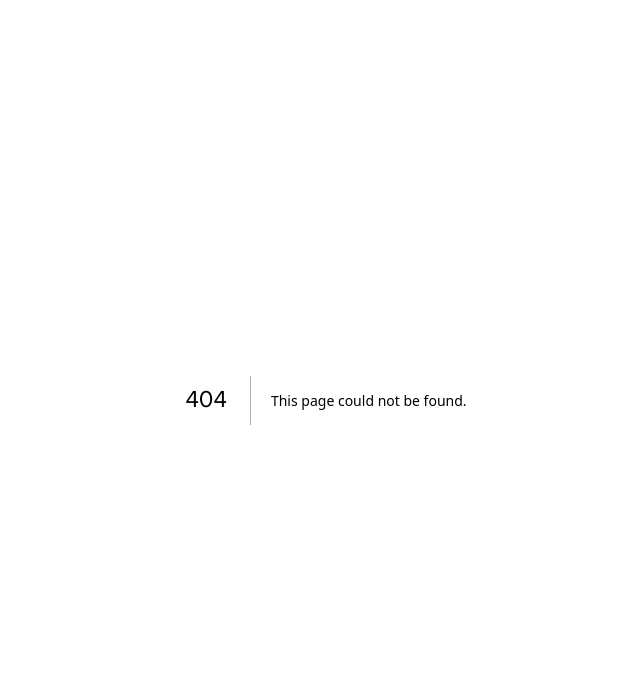
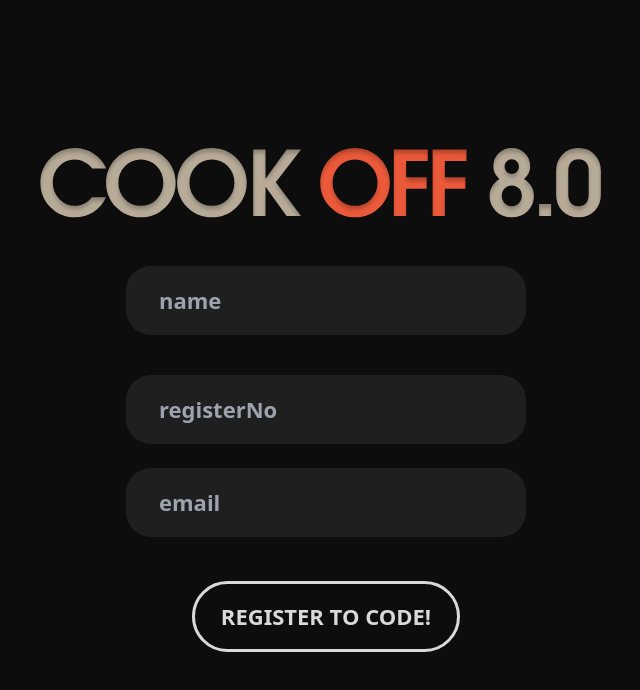
Before and after one commit to CodeChefVIT/cookoff23-portal, a Next.js app in the folder frontend/: page /register in a window 1280 px wide. Before the commit this address had no page. Shown: the top 690 px of the page, without its empty margins (314-954 px from the left). Built offline with nearby package versions, Linux system fonts and the light colour scheme.

Commit message:
feat: register page UI and validation

```diff
--- a/frontend/package.json
+++ b/frontend/package.json
@@ -16,7 +16,7 @@
     "eslint": "8.47.0",
     "eslint-config-next": "13.4.19",
     "formik": "^2.4.3",
-    "framer-motion": "^10.16.1",
+    "framer-motion": "^10.16.4",
     "js-cookie": "^3.0.5",
     "next": "13.4.19",
     "postcss": "8.4.28",
--- /dev/null
+++ b/frontend/src/pages/register.js
@@ -0,0 +1,171 @@
+import { easeInOut, motion } from "framer-motion";
+import { useFormik } from "formik";
+import { useRouter } from "next/router";
+import { useState } from "react";
+import Image from "next/image";
+import cookoff from "../assets/cook-head.svg";
+import useTokenStore from "@/store/tokenProvider";
+import RefreshToken from "@/utils/RefreshToken";
+import axios from "axios";
+
+const validate = (values) => {
+    const errors = {};
+
+    if (!values.name) {
+      errors.name = "Name is required";
+    } else if (values.name.length < 3) {
+      errors.name = "Name must be at least 3 characters long";
+    }
+
+    if (!values.registerNo) {
+      errors.registerNo = "Register Number is required";
+    } else if (!/^\d{2}[A-Za-z]{3}\d{4}$/.test(values.registerNo)) {
+      errors.registerNo =
+        "Enter valid Register number";
+    }
+
+    return errors;
+  };
+
+
+const register = () => {
+  const [error, setError] = useState(false);
+  const router = useRouter();
+  const formik = useFormik({
+    initialValues: {
+      name: "",
+      registerNo: "",
+      email: "",
+    },
+    validate,
+    onSubmit: async (values) => {
+      console.log(values);
+
+      try {
+        const response = await axios.post(
+          "https://api-cookoff-prod.codechefvit.com/auth/login",
+          values
+        );
+
+        if (response.status >= 200 && response.status < 300) {
+          useTokenStore.setState({
+            access_token: response.data.accessToken,
+          });
+          localStorage.setItem("access_token", response.data.accessToken);
+          localStorage.setItem("refresh_token", response.data.refreshToken);
+
+          await RefreshToken();
+          setError(false);
+
+          router.push("/login");
+        }
+      } catch (error) {
+        if (error.response) {
+          const statusCode = error.response.status;
+          if (statusCode === 401) {
+            setError(true);
+            localStorage.removeItem("access_token");
+            useTokenStore.setState({
+              access_token: "",
+            });
+            router.push("/login");
+          } else if (statusCode === 403) {
+            console.log("Access forbidden:", error);
+          } else if (statusCode === 400) {
+            console.log("Invalid credentials");
+            setError(true);
+          } else {
+            console.log("An error occurred:", error);
+          }
+        } else {
+          console.log("An unexpected error occurred:", error);
+        }
+      }
+    },
+  });
+  return (
+    <div>
+      <motion.div
+        initial={{ opacity: 0, y: 100 }}
+        animate={{ opacity: 1, y: 0 }}
+        transition={{ ease: easeInOut, duration: 0.5 }}
+        className="flex justify-center items-center h-screen"
+      >
+        <div className="flex flex-col">
+          <div
+            className={`flex w-[700px] ml-32 self-center ${
+              !error ? "mb-12" : ""
+            }`}
+          >
+            <Image src={cookoff} quality={100} alt="Cook-Off 8.0" />
+          </div>
+          {error && (
+            <div className="text-[#D9D9D999] my-10 text-center">
+              Invalid credentials
+            </div>
+          )}
+          <form
+            className="w-[400px] self-center"
+            onSubmit={formik.handleSubmit}
+          >
+            <div className="mb-[40px]">
+              <input
+                className="w-full py-[18px] px-[33px] text-[#D9D9D999] bg-[#1F1F1F] rounded-[25px] text-[22px] font-semibold"
+                id="name"
+                type="text"
+                placeholder="name"
+                onChange={formik.handleChange}
+                value={formik.values.name}
+              />
+              {formik.errors.name ? (
+                <div className="text-[#D9D9D999] mt-1 ml-2">
+                  {formik.errors.name}
+                </div>
+              ) : null}
+            </div>
+            <div className="mb-6">
+              <input
+                className="w-full py-[18px] px-[33px] text-[#D9D9D999] bg-[#1F1F1F] rounded-[25px] text-[22px] font-semibold"
+                id="registerNo"
+                type="text"
+                placeholder="registerNo"
+                onChange={formik.handleChange}
+                value={formik.values.registerNo}
+              />
+              {formik.errors.registerNo ? (
+                <div className="text-[#D9D9D999] mt-1 ml-2">
+                  {formik.errors.registerNo}
+                </div>
+              ) : null}
+            </div>
+            <div className="mb-6">
+              <input
+                className="w-full py-[18px] px-[33px] text-[#D9D9D999] bg-[#1F1F1F] rounded-[25px] text-[22px] font-semibold"
+                id="email"
+                type="email"
+                placeholder="email"
+                onChange={formik.handleChange}
+                value={formik.values.email}
+              />
+              {formik.errors.email ? (
+                <div className="text-[#D9D9D999] mt-1 ml-2">
+                  {formik.errors.email}
+                </div>
+              ) : null}
+            </div>
+            <div className="flex items-center justify-center">
+              <button
+                className="uppercase text-[#D9D9D9] font-semibold py-[16px] px-[26px] text-[22px] border-[3px] border-[#D9D9D9] rounded-full hover:bg-[#D9D9D9] hover:text-black mt-5"
+                type="submit"
+              >
+                Register to code!
+              </button>
+            </div>
+          </form>
+        </div>
+      </motion.div>
+    </div>
+  );
+};
+
+export default register;
```
Also changed, not shown: 1 other file (tests, documents, lock files or other folders).
